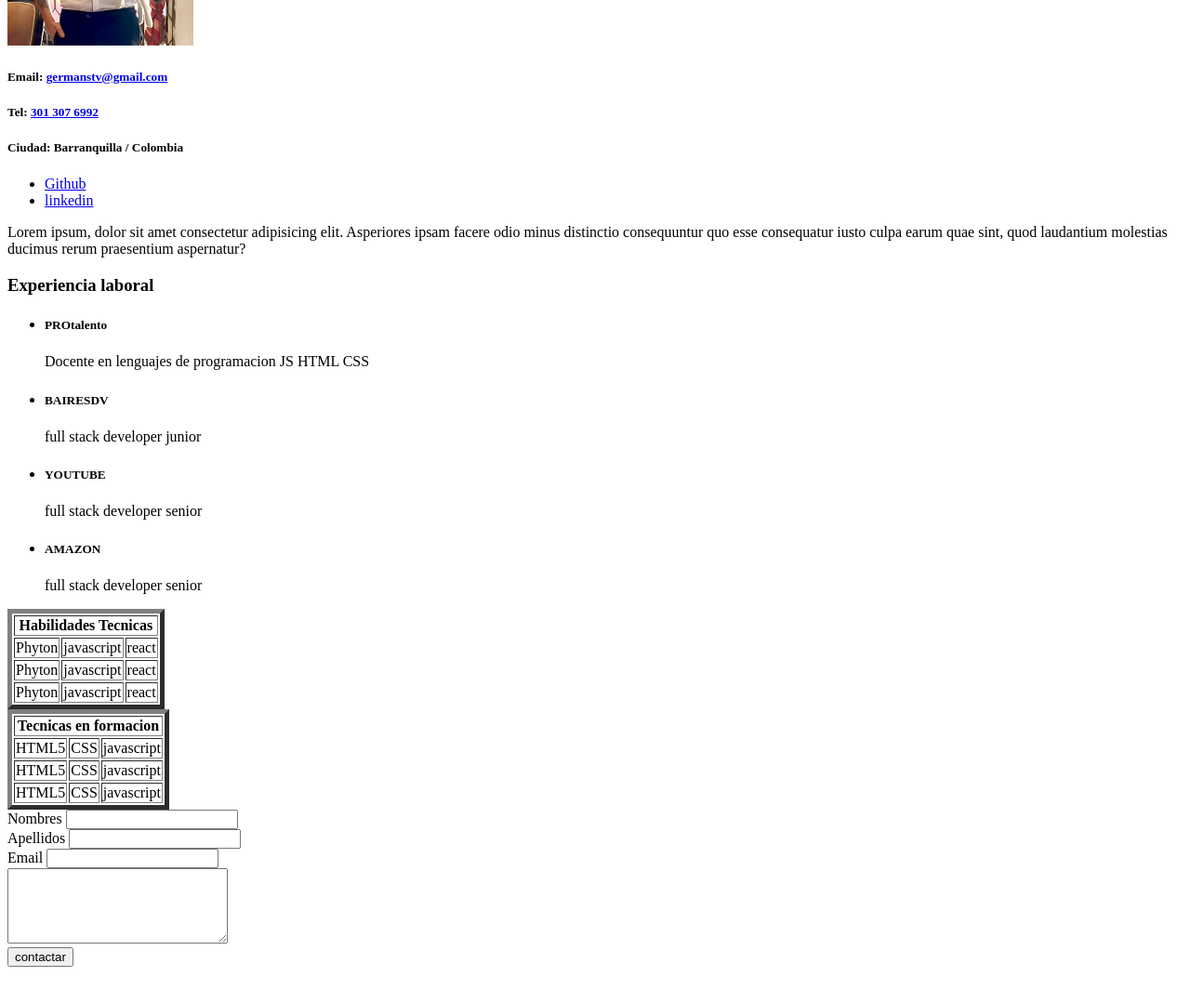
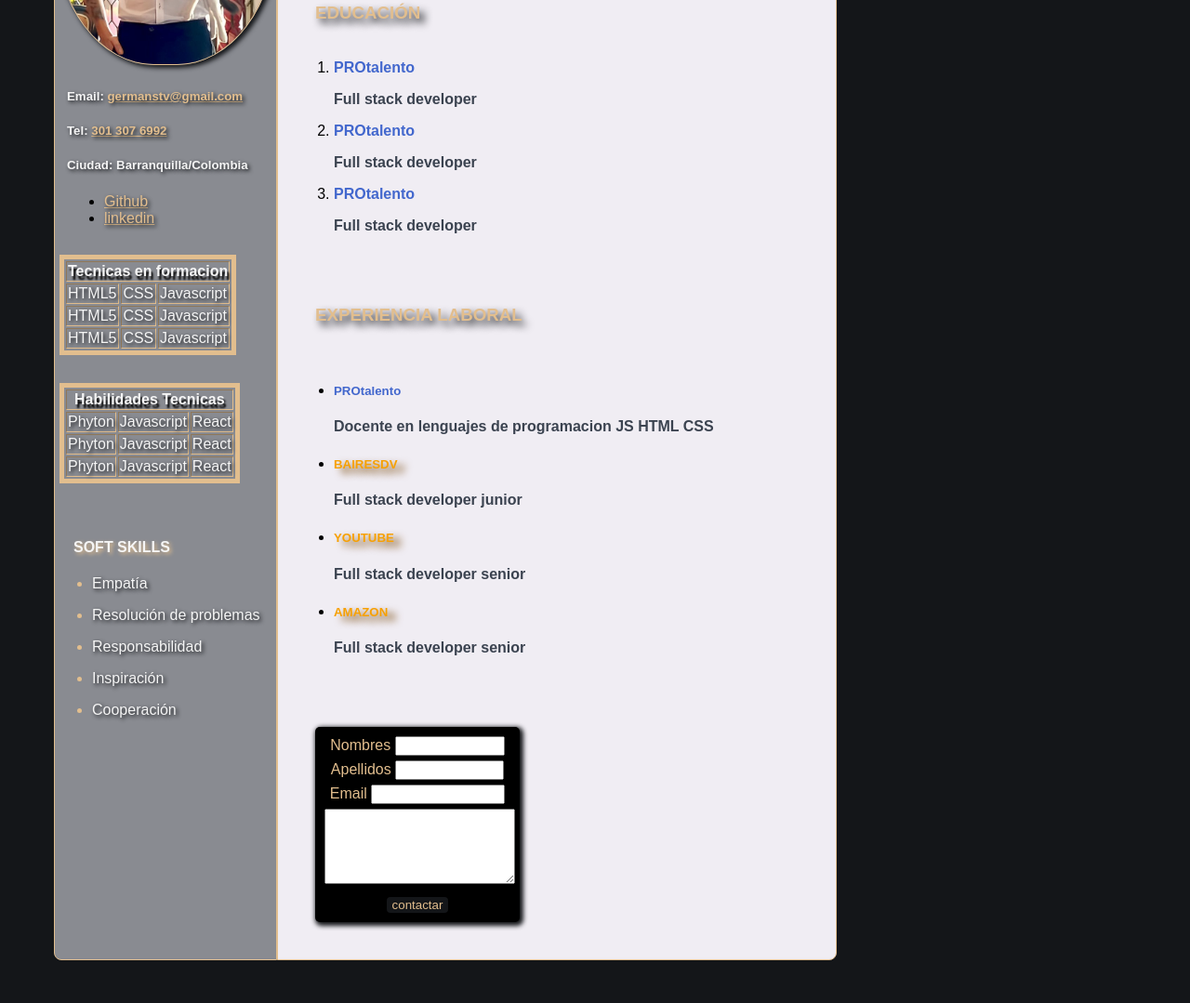
Before and after one commit to germanstv/html-intro, a plain HTML site: page index.html in a window 1280 px wide. Shown: the part 299-1378 px from the top of the page at 93% size. Before the commit the page ends 1347 px from the top, so only its background shows below. Drawn offline with Linux system fonts and the light colour scheme; a web font is replaced by a local one.

Commit message:
se agregaron estilos al cv

```diff
--- a/index.html
+++ b/index.html
@@ -4,103 +4,130 @@
     <meta charset="UTF-8">
     <meta http-equiv="X-UA-Compatible" content="IE=edge">
     <meta name="viewport" content="width=device-width, initial-scale=1.0">
-    <title>Document</title>
+    <title>MI CV</title>
+    <link rel="stylesheet" href="style.css">
+    <link rel="preconnect" href="https://fonts.googleapis.com"><link rel="preconnect" href="https://fonts.gstatic.com" crossorigin><link href="https://fonts.googleapis.com/css2?family=Kufam&display=swap" rel="stylesheet">
 </head>
 <body>
-    <div>
-        <h1>German Forero</h1>
-
-        <img src="./Mi foto.jpg" alt="Mi foto de perfil" width="200">
-        <h5>Email: <a href="mailto:germanstv@gmail.com">germanstv@gmail.com</h5></a>
-        <h5>Tel: <a href="tel:301 307 6992">301 307 6992</h5></a>
-        <h5>Ciudad: Barranquilla / Colombia</h5>
+    <div class="contenedor-principal">
+    <!--Datos personales/Lateral izquierdo-->
+        <div class="lateral-izquierdo">
+            <img src="./Mi foto.jpg" alt="Mi foto de perfil">
+            <div class="contacto">
+                <h5 class="datos-de-contacto">Email: <a href="mailto:germanstv@gmail.com" class="links">germanstv@gmail.com</h5></a>
+                <h5 class="datos-de-contacto">Tel: <a href="tel:301 307 6992" class="links">301 307 6992</h5></a>
+                <h5 class="datos-de-contacto">Ciudad: Barranquilla/Colombia</h5>
                 <ul>
-            <li><a href="https://github.com/germanstv">Github</a></li>
-            <li><a href="https://www.linkedin.com/in/german-forero-a87416255/">linkedin</a></li>
-        </ul>
-        <div>
-            <p>Lorem ipsum, dolor sit amet consectetur adipisicing elit. Asperiores ipsam facere odio minus distinctio consequuntur quo esse consequatur iusto culpa earum quae sint, quod laudantium molestias ducimus rerum praesentium aspernatur?</p>
-        </div>
-
-
-    </div>
-    <div>
-        <h3>Experiencia laboral</h3>
-        <ul>
-            <li><h5>PROtalento</h5>Docente en lenguajes de programacion JS HTML CSS</li>
-            <li><h5>BAIRESDV</h5>full stack developer junior</li>
-            <li><h5>YOUTUBE</h5>full stack developer senior</li>
-            <li><h5>AMAZON</h5>full stack developer senior</li>
+                    <li><a href="https://github.com/germanstv" class="links">Github</a></li>
+                    <li><a href="https://www.linkedin.com/in/german-forero-a87416255/" class="links">linkedin</a></li>
                 </ul>
             </div>
-    <div>
             <table border="5px">
                 <thead>
                     <tr>
-                    <th colspan="3">Habilidades Tecnicas</th>
+                        <th colspan="3" class="letras-de-tabla" style="text-shadow: 2px 4px 2px #000000;">Tecnicas en formacion</th>
                     </tr>
                 </thead>
                 <tbody>
                     <tr>
-                    <td>Phyton</td>
-                    <td>javascript</td>
-                    <td>react</td>
-                </tr>
-                <tr>
-                    <td>Phyton</td>
-                    <td>javascript</td>
-                    <td>react</td>
-                </tr>
-                <tr>
-                    <td>Phyton</td>
-                    <td>javascript</td>
-                    <td>react</td>
-                </tr>
-            </tbody>
-        </table>
-    </div>
-    <div>
-        <table border="5px">
-            <thead>
-                <tr>
-                    <th colspan="3">Tecnicas en formacion</th>
-                </tr>
-            </thead>
-            <tbody>
-                <tr>
-                    <td>HTML5</td>
-                    <td>CSS</td>
-                    <td>javascript</td>
+                        <td class="letras-de-tabla">HTML5</td>
+                        <td class="letras-de-tabla">CSS</td>
+                        <td class="letras-de-tabla">Javascript</td>
 
                     </tr>
                     <tr>
-                    <td>HTML5</td>
-                    <td>CSS</td>
-                    <td>javascript</td>
+                        <td class="letras-de-tabla">HTML5</td>
+                        <td class="letras-de-tabla">CSS</td>
+                        <td class="letras-de-tabla">Javascript</td>
 
                     </tr>
                     <tr>
-                    <td>HTML5</td>
-                    <td>CSS</td>
-                    <td>javascript</td>
+                        <td class="letras-de-tabla">HTML5</td>
+                        <td class="letras-de-tabla">CSS</td>
+                        <td class="letras-de-tabla">Javascript</td>
 
                     </tr>
                 </tbody>
 
             </table>
+            <table border="5px">
+                <thead>
+                    <tr>
+                        <th colspan="3" class="letras-de-tabla" style="text-shadow: 2px 4px 2px #000000;">Habilidades Tecnicas</th>
+                    </tr>
+                </thead>
+                <tbody>
+                    <tr>
+                        <td class="letras-de-tabla">Phyton</td>
+                        <td class="letras-de-tabla">Javascript</td>
+                        <td class="letras-de-tabla">React</td>
+                    </tr>
+                    <tr>
+                        <td class="letras-de-tabla">Phyton</td>
+                        <td class="letras-de-tabla">Javascript</td>
+                        <td class="letras-de-tabla">React</td>
+                    </tr>
+                    <tr>
+                        <td class="letras-de-tabla">Phyton</td>
+                        <td class="letras-de-tabla">Javascript</td>
+                        <td class="letras-de-tabla">React</td>
+                    </tr>
+                </tbody>
+            </table>
+            <div class="soft-skills">
+                <h4>SOFT SKILLS</h4>
+                <ul>
+                    <span class="li-izquierda"><li><p class="p-soft-skills">Empatía</p></li>
+                    <span class="li-izquierda"><li><p class="p-soft-skills">Resolución de problemas</p></li>
+                    <span class="li-izquierda"><li><p class="p-soft-skills">Responsabilidad</p></li>
+                    <span class="li-izquierda"><li><p class="p-soft-skills">Inspiración</p></li>
+                    <span class="li-izquierda"><li><p class="p-soft-skills">Cooperación</p></li>
+                </ul>
             </div>
-    <div>
+        </div>
+        <!--Informacion laboral/lateral derecho-->
+        <div class="lateral-derecho">
+            <div class="informacion-lateral-derecho">
+                <h1 class="nombre">German Forero</h1>
+                <h3 class="titulos">INFORMACIÓN PERSONAL</h3>
+
+                <P class="p-empresas-educacion">Lorem ipsum dolor sit amet consectetur adipisicing elit. Recusandae ullam aliquid eius reprehenderit adipisci laborum omnis quam itaque nostrum nisi corrupti explicabo dolore possimus, eligendi, culpa ex autem a quae.</P>
+            </div>
+
+            <div class="informacion-lateral-derecho">
+                <h3 class="titulos">EDUCACIÓN</h3>
+                <ol class="listas-ordenadas">
+                    <li><span class="PRO">PROtalento</span></li>
+                    <p class="p-empresas-educacion">Full stack developer</p>
+                    <li><span class="PRO">PROtalento</span></li>
+                    <p class="p-empresas-educacion">Full stack developer</p>
+                    <li><span class="PRO">PROtalento</span></li>
+                    <p class="p-empresas-educacion">Full stack developer</p>
+                </ol>
+            </div>
+            <div class="informacion-lateral-derecho">
+                <h3 class="titulos">EXPERIENCIA LABORAL</h3>
+                <ul class="listas-desordenadas">
+                    <li><h5 class="PRO">PROtalento</h5><p class="p-empresas-educacion">Docente en lenguajes de programacion JS HTML CSS</p></li>
+                    <li><h5 class="empresas">BAIRESDV</h5><p class="p-empresas-educacion">Full stack developer junior</p></li>
+                    <li><h5 class="empresas">YOUTUBE</h5><p class="p-empresas-educacion">Full stack developer senior</p></li>
+                    <li><h5 class="empresas">AMAZON</h5><p class="p-empresas-educacion">Full stack developer senior</p></li>
+                </ul>
+            </div>
+            <div class="imput-contactar">
                 <form action="Contactar">
 
 
-            <label for="Nombres">Nombres <input type="text" name="text" id="Nombres"></label><br>
-            <label for="Apellidos">Apellidos <input type="text" name="text" id="Apellidos"></label><br>
-            <label for="Email">Email <input type="email" name="email" id="Email"></label><br>
+                    <label for="Nombres" class="texto-del-form">Nombres <input type="text" name="text" id="Nombres"></label><br>
+                    <label for="Apellidos" class="texto-del-form">Apellidos <input type="text" name="text" id="Apellidos"></label><br>
+                    <label for="Email" class="texto-del-form">Email <input type="email" name="email" id="Email"></label><br>
 
 
-            <textarea name="textarea" id="" cols="27" rows="5"></textarea><br>
-            <a href="mailto:germanstv@gmail.com"><button type="button">contactar</button></a>
+                    <textarea name="textarea" cols="23" rows="5"></textarea><br>
+                    <button type="button">contactar</button>
                 </form>
+            </div>
+        </div>
     </div>
 </body>
 </html>
--- /dev/null
+++ b/style.css
@@ -0,0 +1,174 @@
+body{
+    font-family: 'Kufam', sans-serif;
+    background-color:#141619;
+}
+
+.contenedor-principal{
+    display: flex ;
+    flex-direction: row;
+    margin: 50px 50px;
+}
+
+.lateral-izquierdo{
+    background-color: #898b91;
+    border-style: solid;
+    border-color: #E2BE8E;
+    border-width: 0.5px;
+    border-top-left-radius: 8px;
+    border-bottom-left-radius: 8px;
+}
+
+img{
+    box-shadow: 3px 2px 5px 1px #141619;
+    width: 236px;
+    border-radius: 45%;
+    border-style: solid;
+    border-color: #E2BE8E;
+    border-width: 0.5px;
+    padding-top: 25px;
+    padding: 0px;
+    margin: 0px;
+}
+
+table{
+    margin: 5px;
+    margin-top: 30px;
+    border-style: solid;
+    border-color: #E2BE8E;
+    text-shadow: 2px 2px 6px #141619;
+}
+
+.PRO{
+    color:#4267CD;
+    font-weight: 600;
+}
+
+.empresas{
+    color: rgb(247, 160, 0);
+    font-weight: 600;
+    text-shadow: 8px 5px 8px rgb(116, 67, 3);
+}
+
+.contacto{
+    margin-left: 13px;
+    margin-right: 0px;
+    margin-bottom: 20px;
+}
+
+.datos-de-contacto{
+    color: whitesmoke;
+    text-shadow: 2px 2px 4px #141619;
+}
+
+.letras-de-tabla{
+    color: whitesmoke;
+    text-shadow: 2px 2px 4px #141619;
+}
+
+.links{
+    color: #E2BE8E;
+    text-shadow: 2px 2px 4px #141619;
+}
+
+h4{
+    margin-left: 20px;
+    color: whitesmoke;
+    text-shadow: 2px 2px 4px #E2BE8E;
+}
+.li-izquierda{
+    color:#E2BE8E;
+}
+
+.p-soft-skills{
+    color: whitesmoke;
+    text-shadow: 2px 2px 4px #141619;
+}
+
+.soft-skills{
+    margin-top: 60px;
+    margin-right: 3px;
+}
+/*Lateral derecho*/
+
+.nombre{
+    color:#141619;
+}
+
+.informacion-lateral-derecho{
+    margin: 40px;
+}
+
+.listas-ordenadas, .listas-desordenadas{
+    padding: 20px;
+}
+
+.p-empresas-educacion{
+    color:#3b4350;
+    font-weight: 600;
+}
+
+.titulos{
+    color:#E2BE8E;
+}
+
+h3{
+   text-shadow: 5px 5px 8px #141619;
+
+}
+
+.lateral-derecho{
+    background-color: rgb(240, 237, 243);
+    width: 600px;
+    border-style: solid;
+    border-color: #E2BE8E;
+    border-width: 0.5px;
+    border-top-right-radius: 8px;
+    border-bottom-right-radius: 8px;
+}
+
+.imput-contactar{
+     margin: 40px;
+}
+
+#Nombres{
+    width: 110px;
+}
+
+#Apellidos{
+    margin-top: 5px;
+    width: 109px;
+}
+
+#Email{
+    margin-bottom: 5px;
+    margin-top: 5px;
+    width: 136px;
+}
+
+.texto-del-form{
+    color: #E2BE8E;
+}
+
+form{
+    background: #000000;
+    text-align:center;
+    padding: 10px 10px 10px 10px;
+    width: 200px;
+    border-radius: 5px;
+    box-shadow: 2px 2px 5px 2px #141619;
+    display: inline-block;
+
+}
+
+button{
+    margin-top: 10px;
+    background-color: #141619;
+    color: #E2BE8E;
+    border: none ;
+    border-radius: 4px;
+}
+
+button:hover{
+    background-color:#E2BE8E;
+    color:#141619;
+}
```
Lines whose indentation alone changed are shown as unchanged.
